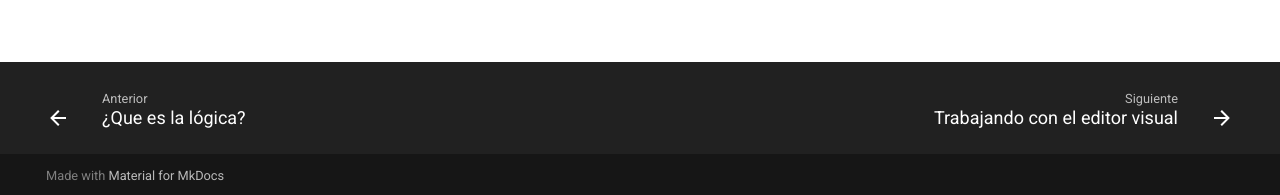
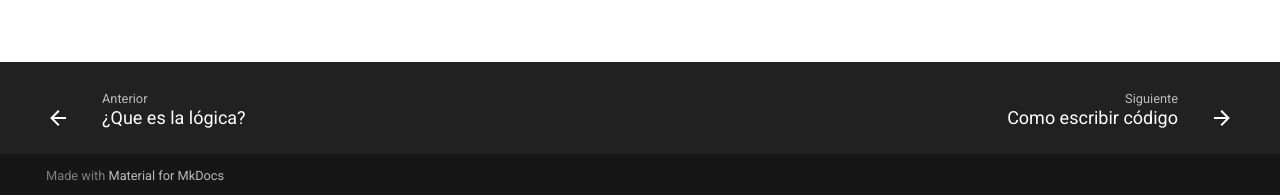
Before and after one commit to Vect0r0/Test, an MkDocs documentation site: the page built from docs/2-concepto-de-instruccion.md, in a window 1280 px wide. Shown: the part 702-897 px from the top of the page. Built offline with MkDocs 1.6.1 and Material for MkDocs 9.7.7, drawn with Linux system fonts in a browser that asks for light colours; some of the changed lines change nothing that is shown.

Commit message:
Update mkdocs.yml

```diff
--- a/mkdocs.yml
+++ b/mkdocs.yml
@@ -83,7 +83,7 @@ nav:
   - La instrucción:
     - Concepto de instrucción: 2-concepto-de-instruccion.md
   - Como escribir código:
-    - 3-como-escribir-codigo.mx
+    - 3-como-escribir-codigo.md
     - Trabajando con el editor visual: 3.1-trabajando-con-el-editor-visual.md
     - Trabjando con el editor manual: 3.2-trabajando-con-el-editor-manual.md
   - Limitaciones de la lógica: 4-limitaciones-de-la-logica.md
```
